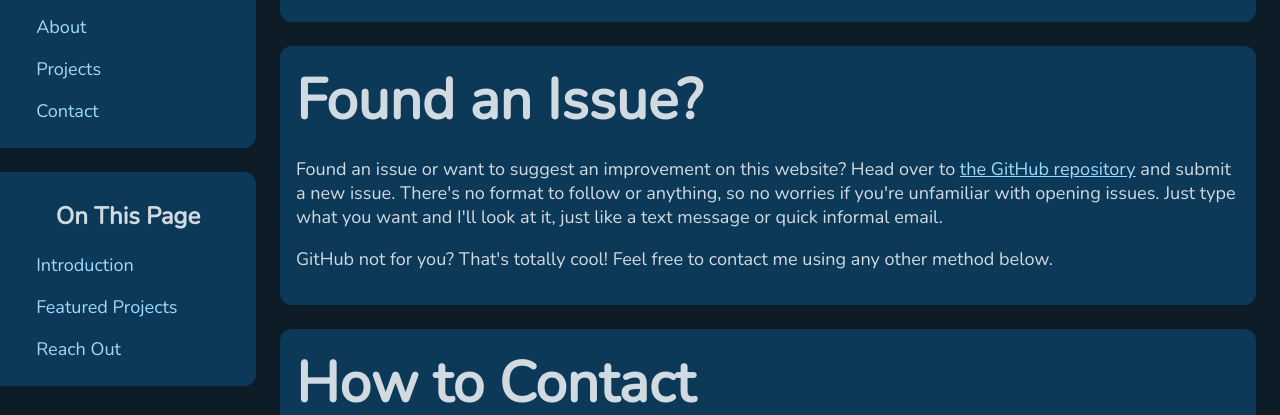
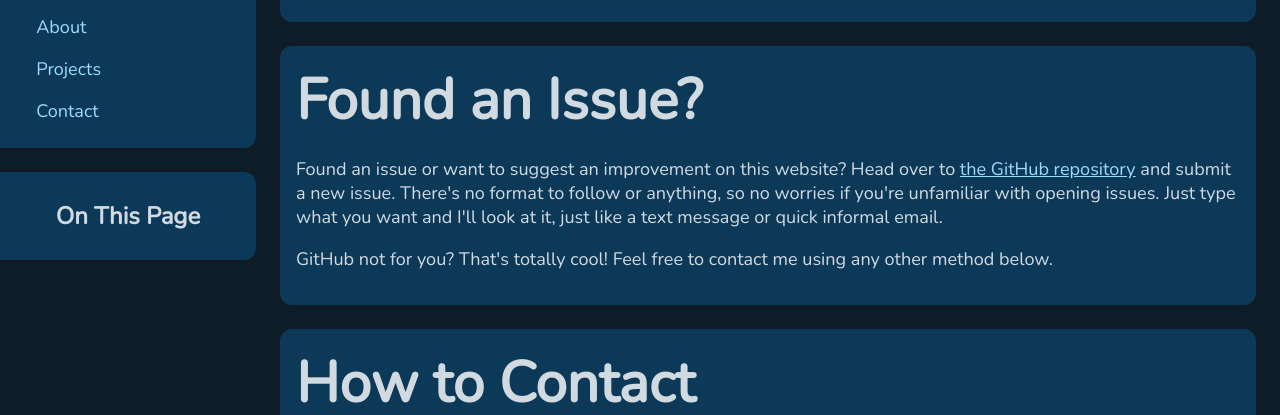
Before and after one commit to Pretz333/pretz.dev, an Eleventy site: page content/contact.njk in a window 1280 px wide. Shown: the part 288-703 px from the top of the page. Built offline with nearby package versions, Linux system fonts and the light colour scheme; Eleventy itself is replaced by a stand-in of ours; files that its build step writes are made by us from their sources; files whose address does not match are found by name.

Commit message:
Fix on this page nav

```diff
--- a/_includes/base.njk
+++ b/_includes/base.njk
@@ -11,7 +11,7 @@
 		<link rel="stylesheet" href="/css/nunito.css">
 		<link rel="preload" href="/css/nunito-latin.woff2" as="font" type="font/woff2" crossorigin="anonymous">
 		<script defer src="/js/carousel.js"></script>
-		<title>{{ metadata.title }}{% if title != undefined %} - {{ title }}{% endif %}</title>
+		<title>{{ metadata.title }}{% if title != undefined %} | {{ title }}{% endif %}</title>
 
 		{# Canonical URL for Search Engines to keep track of our pages #}
 		{# The .slice([...] is to fix the fact that the metadata.js url has a trailing slash and the page.url has a leading slash #}
@@ -54,11 +54,13 @@
 			<nav class="page-nav-container" aria-label="Page">
 				<div class="page-nav">
 					<h4>On This Page</h4>
+					{% if anchors %}
 					<ul>
-						<li><a href="#about-preview">Introduction</a></li>
-						<li><a href="#projects-preview">Featured Projects</a></li>
-						<li><a href="#contact-preview">Reach Out</a></li>
+						{% for link in anchors %}
+							<li><a href="{{ link.url }}">{{ link.title }}</a></li>
+						{% endfor %}
 					</ul>
+					{% endif %}
 				</div>
 			</nav>
 		</header>
@@ -74,7 +76,7 @@
 
 		<footer>
 			<div class="post">
-				<p>&copy; Pretz | <a class="only-image" href="https://github.com/pretz333" rel="external"><img class="footer-icon" src="img/techlogos/github.svg" alt="GitHub logo"></a> | <a href="/contact.html">Contact</a></p>
+				<p>&copy; Pretz | <a class="only-image" href="https://github.com/pretz333" rel="external"><img class="footer-icon" src="img/techlogos/github.svg" alt="GitHub logo"></a> | <a href="/contact">Contact</a></p>
 				<p><a href="#top">Back to the top!</a></p>
 			</div>
 		</footer>
--- a/content/about.njk
+++ b/content/about.njk
@@ -4,16 +4,14 @@ layout: base.njk
 eleventyNavigation:
   key: About
   order: 2
+anchors:
+  - title: Introduction
+    url: "#introduction"
+  - title: Languages
+    url: "#languages"
+  - title: Tools
+    url: "#tools"
 ---
-
-<!--
-<h4>On This Page</h4>
-<ul>
-	<li><a href="#introduction">Introduction</a></li>
-	<li><a href="#languages">Languages</a></li>
-	<li><a href="#tools">Tools</a></li>
-</ul>
--->
 
 <section class="post" aria-labelledby="about-page-label" id="introduction">
 	<h1 id="about-page-label">Who is Pretz?</h1>
--- a/content/contact.njk
+++ b/content/contact.njk
@@ -21,7 +21,7 @@ eleventyNavigation:
 <section class="post" aria-labelledby="methods-label">
 	<h2 id="methods-label">How to Contact</h2>
 	<a class="contact-link nowrap" href="mailto:pretz333@gmail.com">
-		<img class="contact-icon" src="img/icons/circle-envelope.svg" alt="Email">
+		<img class="contact-icon" src="/img/icons/circle-envelope.svg" alt="Email">
 		pretz333@gmail.com
 	</a>
 	<a class="contact-link nowrap" href="https://github.com/Pretz333" rel="external">
--- a/content/index.njk
+++ b/content/index.njk
@@ -4,6 +4,13 @@ layout: base.njk
 eleventyNavigation:
   key: Home
   order: 1
+anchors:
+  - title: Introduction
+    url: "#about-preview"
+  - title: Featured Projects
+    url: "#projects-preview"
+  - title: Reach Out
+    url: "#contact-preview"
 ---
 
 <section class="post" aria-labelledby="about-preview-label" id="about-preview">
@@ -12,13 +19,13 @@ eleventyNavigation:
 		<p>I enjoy making software projects to solve real problems.</p>
 		<p><strong>This site is still under construction</strong>, so some parts are missing, have stand-in information, or simply don't look very good. You can see my progress in <a href="https://github.com/Pretz333/pretz.dev" rel="external">the GitHub repository</a>.</p>
 	</header>
-	<a class="btn" href="/about.html">Learn More About Me</a>
+	<a class="btn" href="/about">Learn More About Me</a>
 </section>
 
 <section class="post" aria-labelledby="projects-preview-label" id="projects-preview">
 	<header>
 		<h2 id="projects-preview-label">Projects</h2>
-		<p>Here are a few of my favorite projects I've worked on. See the <a href="/projects.html">projects page</a> for more information on these and other projects I've worked on.</p>
+		<p>Here are a few of my favorite projects I've worked on. See the <a href="/projects">projects page</a> for more information on these and other projects I've worked on.</p>
 	</header>
 	<article class="subpost" aria-labelledby="camptomahawk-label" id="camptomahawk">
 		<div class="carousel-container">
@@ -85,11 +92,11 @@ eleventyNavigation:
 			<img src="img/techlogos/github-circle.svg" alt="GitHub Logo">
 		</div>
 	</article>
-	<a class="btn" href="/projects.html">See More Projects</a>
+	<a class="btn" href="/projects">See More Projects</a>
 </section>
 
 <section class="post" aria-labelledby="contact-preview-label" id="contact-preview">
 	<h2 id="contact-preview-label">Contact</h2>
 	<p>If you'd like to get in touch, please do not hesitate to reach out at <a href="mailto:pretz333@gmail.com">pretz333@gmail.com</a>.</p>
-	<a class="btn" href="/contact.html">See Other Ways to Get In Contact</a>
+	<a class="btn" href="/contact">See Other Ways to Get In Contact</a>
 </section>
--- a/content/projects.njk
+++ b/content/projects.njk
@@ -4,18 +4,18 @@ layout: base.njk
 eleventyNavigation:
   key: Projects
   order: 3
+anchors:
+  - title: Camp Tomahawk
+    url: "#camptomahawk"
+  - title: Join Cubs
+    url: "#joincubs"
+  - title: Vehicle Maintenance Tracker
+    url: "#vehicle-maintenance-tracker"
+  - title: Inventory
+    url: "#inventory"
+  - title: Memento Refresh
+    url: "#mementorefresh"
 ---
-
-<!--
-<h4>On This Page</h4>
-<ul>
-	<li><a href="#camptomahawk">Camp Tomahawk</a></li>
-	<li><a href="#joincubs">Join Cubs</a></li>
-	<li><a href="#vehicle-maintenance-tracker">Vehicle Maintenance Tracker</a></li>
-	<li><a href="#inventory">Inventory</a></li>
-	<li><a href="#mementorefresh">Memento Refresh</a></li>
-</ul>
--->
 
 <section class="post" aria-labelledby="projects-page-label" id="projects-page-header">
 	<header>
```
Also changed, not shown: sitemap.xml (+4 -4 lines), content/img/icons/circle-envelope.svg (renamed from public/img/icons/circle-envelope.svg).
